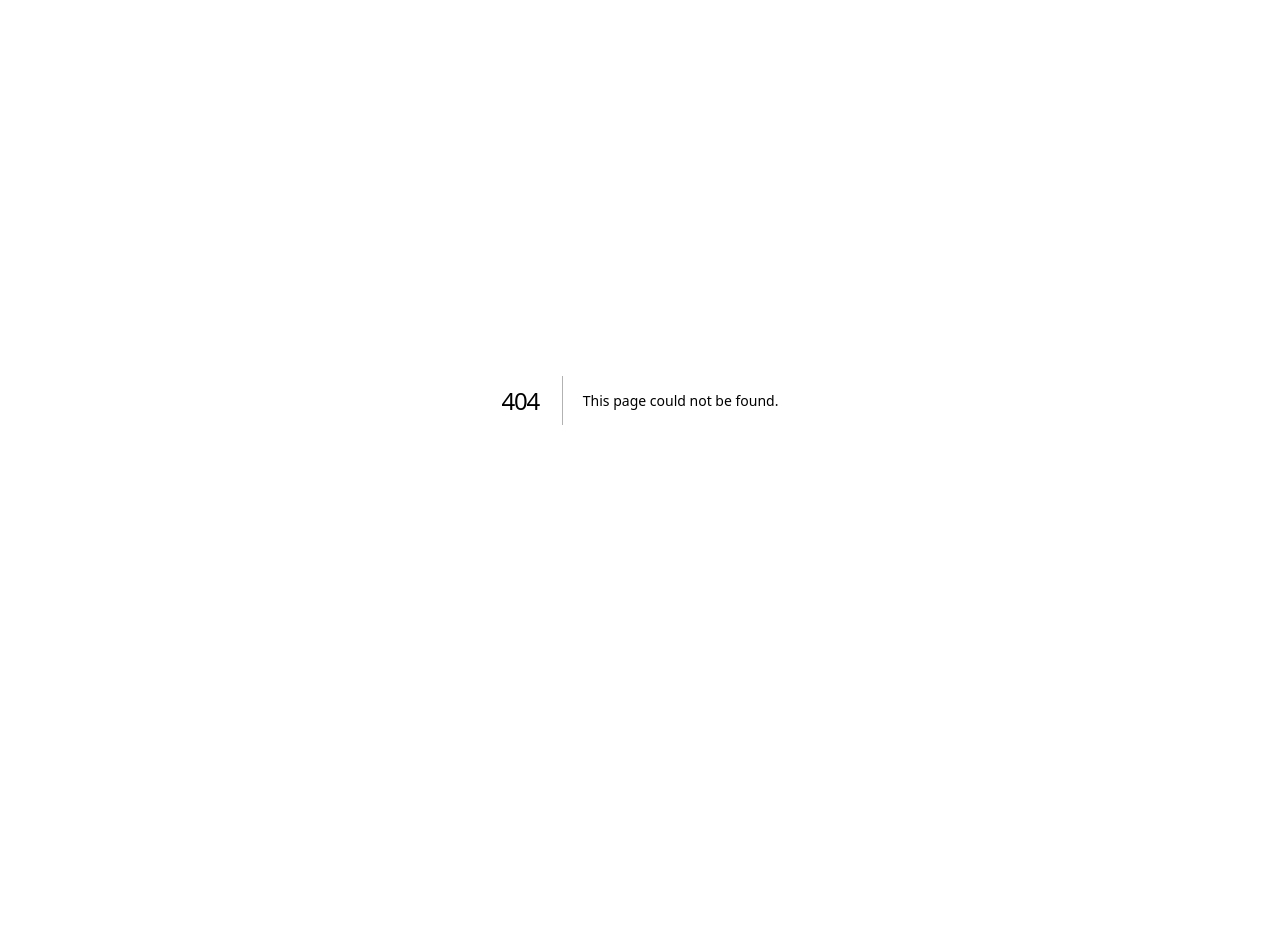
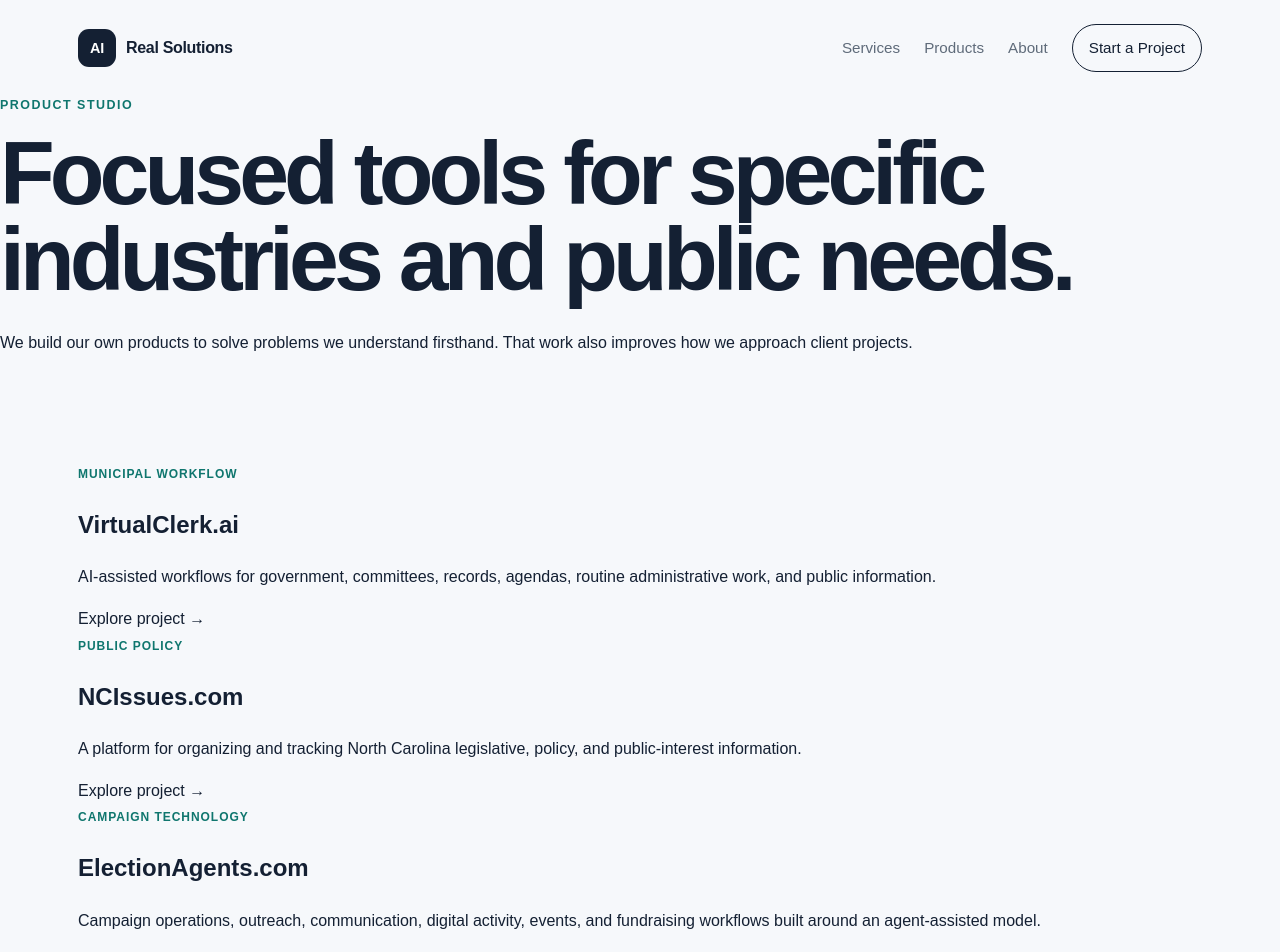
Before and after one commit to AIRealSolutions/airealsolutions, a Next.js app: page /products in a window 1280 px wide. Before the commit this address had no page. Shown: the top 952 px of the page. Before the commit the page ends 800 px from the top, so only its background shows below. Built offline with nearby package versions, Linux system fonts and the light colour scheme.

Commit message:
Add products page

```diff
--- /dev/null
+++ b/app/products/page.tsx
@@ -0,0 +1,46 @@
+export const metadata = {
+  title: "Products | AI Real Solutions",
+  description:
+    "Explore AI Real Solutions products in civic technology, public policy, elections, heritage, production software, and real estate.",
+};
+
+const products = [
+  { name: "VirtualClerk.ai", tag: "Municipal Workflow", text: "AI-assisted workflows for government, committees, records, agendas, routine administrative work, and public information.", url: "https://virtualclerk.ai" },
+  { name: "NCIssues.com", tag: "Public Policy", text: "A platform for organizing and tracking North Carolina legislative, policy, and public-interest information.", url: "https://ncissues.com" },
+  { name: "ElectionAgents.com", tag: "Campaign Technology", text: "Campaign operations, outreach, communication, digital activity, events, and fundraising workflows built around an agent-assisted model.", url: "https://electionagents.com" },
+  { name: "CemeteryBuilder.ai", tag: "Digital Heritage", text: "Cemetery records, mapping, memorial information, and digital heritage tools for communities and cemetery operators.", url: "https://cemeterybuilder.ai" },
+  { name: "SignForge", tag: "Production Software", text: "A production operating system for signs, apparel, promotional products, quoting, approvals, workflow, and equipment integration.", url: "https://github.com/AIRealSolutions/SignForge" },
+  { name: "USA HUD Homes", tag: "Real Estate Technology", text: "A buyer-focused platform for HUD-owned homes, education, alerts, property discovery, and lead generation.", url: "https://usahudhomes.com" },
+];
+
+export default function ProductsPage() {
+  return (
+    <main>
+      <header className="site-header">
+        <a className="brand" href="/" aria-label="AI Real Solutions home"><span className="brand-mark">AI</span><span>Real Solutions</span></a>
+        <nav aria-label="Primary navigation">
+          <a href="/services">Services</a><a href="/products">Products</a><a href="/about">About</a><a className="nav-cta" href="/contact">Start a Project</a>
+        </nav>
+      </header>
+
+      <section className="page-hero">
+        <p className="eyebrow">Product Studio</p>
+        <h1>Focused tools for specific industries and public needs.</h1>
+        <p>We build our own products to solve problems we understand firsthand. That work also improves how we approach client projects.</p>
+      </section>
+
+      <section className="section">
+        <div className="detail-grid">
+          {products.map((product) => (
+            <article className="detail-card" key={product.name}>
+              <span className="product-tag">{product.tag}</span>
+              <h2>{product.name}</h2>
+              <p>{product.text}</p>
+              <a className="text-link" href={product.url} target="_blank" rel="noreferrer">Explore project →</a>
+            </article>
+          ))}
+        </div>
+      </section>
+    </main>
+  );
+}
```
